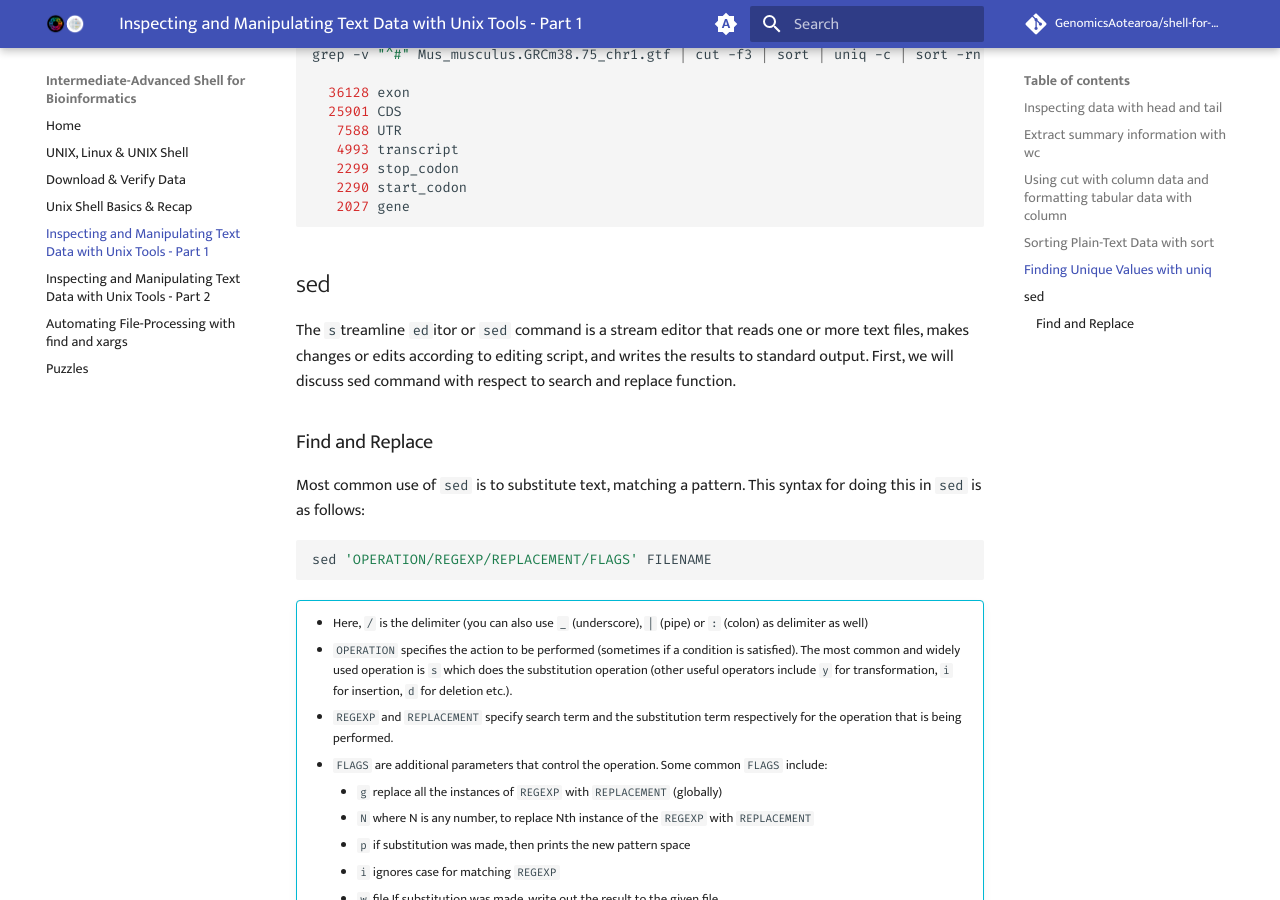
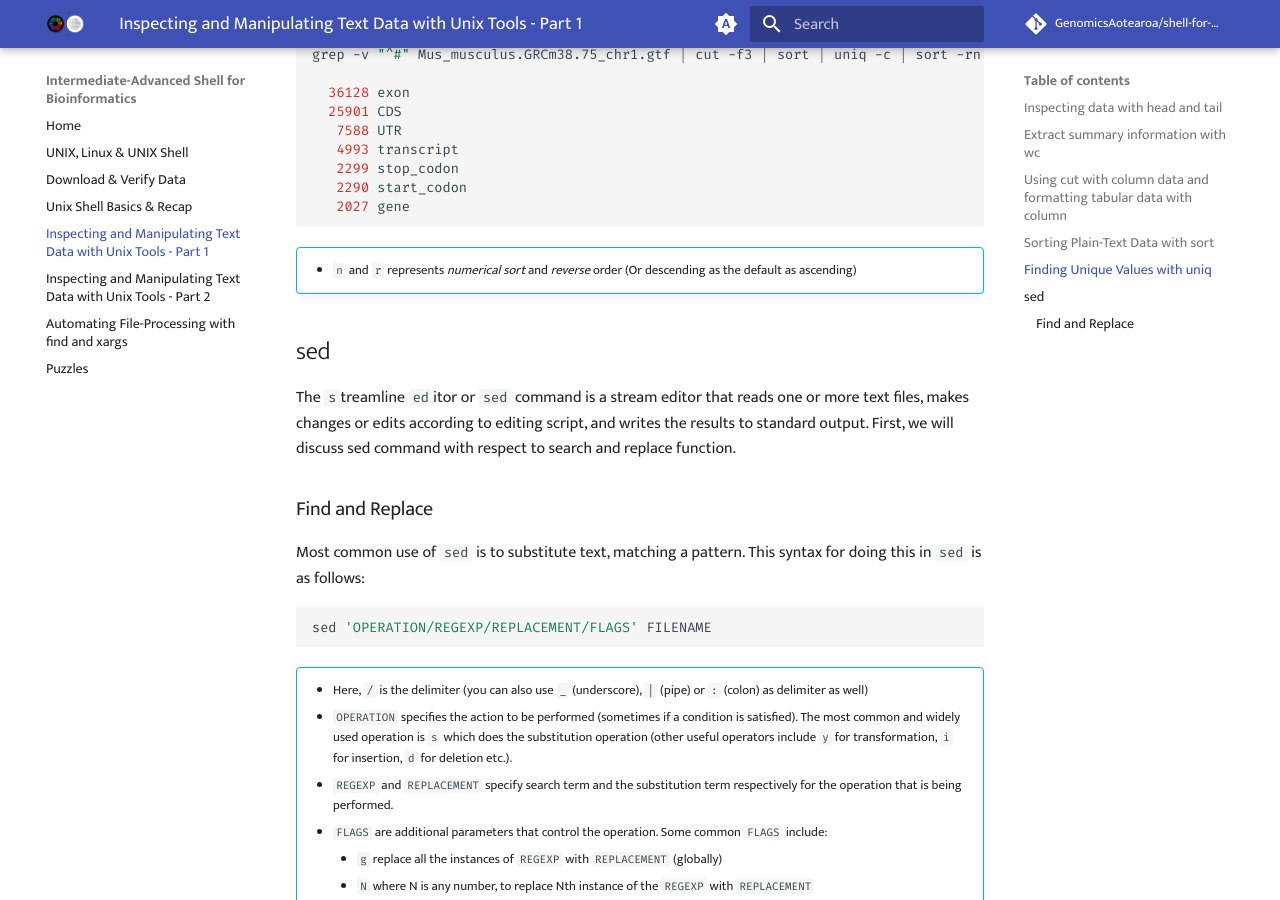
Before and after one commit to GenomicsAotearoa/shell-for-bioinformatics, an MkDocs documentation site: the page built from docs/4_inspectmanipluate.md, in a window 1280 px wide and 900 px high, scrolled down 6774 px. Built offline with MkDocs 1.6.1 and Material for MkDocs 9.7.7, drawn with Linux system fonts in a browser that asks for light colours; comment, search, counter and statistics services are not loaded; the version menu is left out.

Commit message:
add a key to sort

````diff
--- a/docs/4_inspectmanipluate.md
+++ b/docs/4_inspectmanipluate.md
@@ -389,6 +389,10 @@ grep -v "^#" Mus_musculus.GRCm38.75_chr1.gtf | cut -f3 | sort | uniq -c | sort -
    2290 start_codon
    2027 gene
 ```
+!!! abstract ""
+
+    * `n` and `r` represents *numerical sort* and *reverse* order (Or descending as the default as ascending)
+
 ## sed
 
 The `s`treamline `ed`itor or `sed` command is a stream editor that reads one or more text files, makes changes or edits according to editing script, and writes the results to standard output. First, we will discuss sed command with respect to search and replace function.
````
